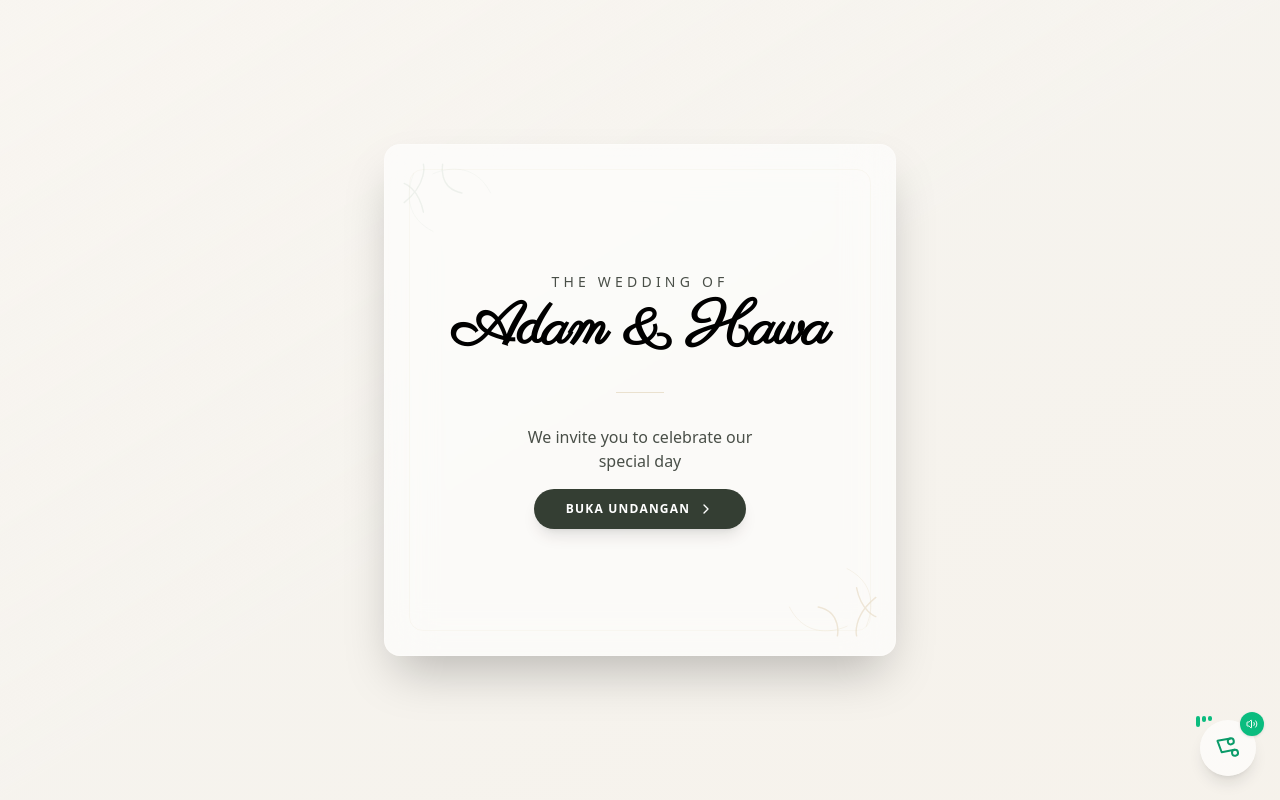
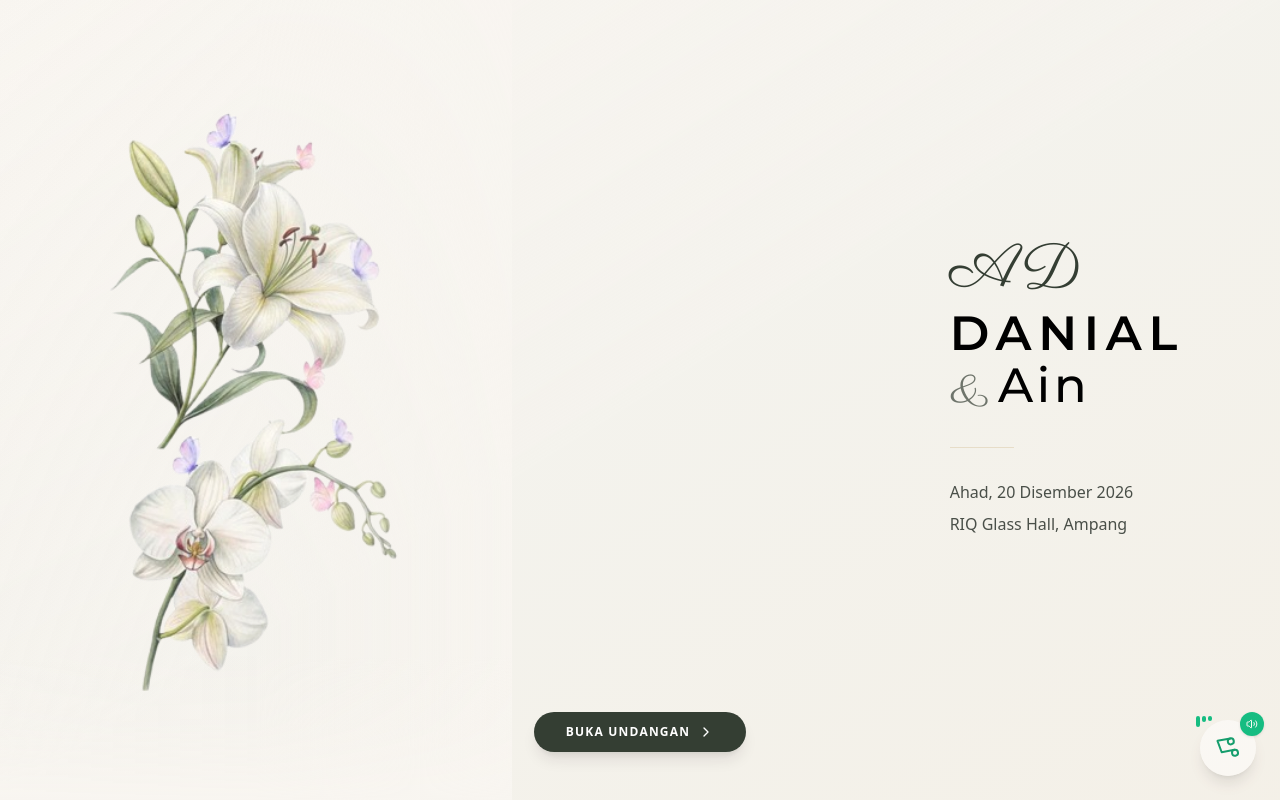
Before and after one commit to Zer0-01/next-sa-invitation, a Next.js app: page / in a window 1280 px wide. Built offline with nearby package versions, Linux system fonts and the light colour scheme; no server answers; the database is empty.

Commit message:
feat: add opening image and update invitation layout with new metadata and content

```diff
--- a/src/app/(public)/layout.tsx
+++ b/src/app/(public)/layout.tsx
@@ -1,5 +1,12 @@
+import type { Metadata } from "next";
 import BackgroundMusic from "@/components/BackgroundMusic";
 import InvitationOpening from "@/components/InvitationOpening";
+
+export const metadata: Metadata = {
+  title: "Danial & Ain | Undangan Perkahwinan",
+  description:
+    "Majlis perkahwinan Danial dan Ain pada Ahad, 20 Disember 2026 di RIQ Glass Hall, Ampang.",
+};
 
 export default function PublicLayout({
   children,
--- a/src/app/layout.tsx
+++ b/src/app/layout.tsx
@@ -16,8 +16,8 @@ const parisienne = Parisienne({
 });
 
 export const metadata: Metadata = {
-  title: "SA Invitation",
-  description: "Wedding invitation and admin portal",
+  title: "Undangan Perkahwinan",
+  description: "Laman undangan perkahwinan dan portal pentadbir",
 };
 
 export default function RootLayout({
@@ -26,7 +26,7 @@ export default function RootLayout({
   children: React.ReactNode;
 }>) {
   return (
-    <html lang="en">
+    <html lang="ms">
       <body
         className={`${montserrat.variable} ${parisienne.variable} antialiased`}
       >
--- a/src/components/InvitationOpening.tsx
+++ b/src/components/InvitationOpening.tsx
@@ -1,7 +1,8 @@
 "use client";
 
-import { motion, AnimatePresence } from "framer-motion";
-import { useState, useEffect } from "react";
+import { AnimatePresence, motion } from "framer-motion";
+import Image from "next/image";
+import { useEffect, useState } from "react";
 import { OpeningProvider, useOpening } from "./OpeningContext";
 
 const InvitationOpeningContent = ({ children }: { children: React.ReactNode }) => {
@@ -28,91 +29,112 @@ const InvitationOpeningContent = ({ children }: { children: React.ReactNode }) =
             initial={{ opacity: 1 }}
             exit={{
               opacity: 0,
-                            transition: { duration: 1, ease: "easeInOut" }
+              transition: { duration: 1, ease: "easeInOut" },
             }}
             className="fixed inset-0 z-100 flex items-center justify-center overflow-hidden"
           >
-                        {/* Background Layer with soft gradient */}
-                        <div className="absolute inset-0 bg-linear-to-br from-background via-sage/5 to-gold/5" />
+            <div className="absolute inset-0 bg-linear-to-br from-background via-sage/10 to-gold/10" />
+            <div className="absolute inset-y-0 left-[-18%] w-[72%] sm:left-0 sm:w-[56%] md:w-[40%]">
+              <Image
+                src="/images/opening-image.png"
+                alt="Ilustrasi bunga untuk pembukaan undangan"
+                fill
+                priority
+                className="scale-145 object-contain object-left-center opacity-95 sm:scale-120 md:scale-100"
+                sizes="(max-width: 640px) 72vw, (max-width: 768px) 56vw, 40vw"
+              />
+              <div className="absolute inset-0 bg-linear-to-r from-background/5 via-background/10 to-background/75" />
+              <div className="absolute inset-x-0 bottom-0 h-24 bg-linear-to-t from-background via-background/35 to-transparent md:h-36" />
+            </div>
 
-                        {/* Semi-transparent Overlay Card */}
             <motion.div
-                            initial={{ scale: 0.9, opacity: 0 }}
+              initial={{ scale: 0.96, opacity: 0 }}
               animate={{ scale: 1, opacity: 1 }}
               transition={{ duration: 1, ease: "easeOut" }}
-                            className="relative w-[90%] max-w-lg aspect-3/4 md:aspect-square flex flex-col items-center justify-center p-8 md:p-12 overflow-hidden rounded-2xl border border-white/20 shadow-2xl backdrop-blur-xl bg-white/60"
+              className="relative z-10 flex min-h-screen w-full flex-col px-5 pt-12 pb-8 sm:px-6 md:px-16 md:pt-16 md:pb-10 lg:px-24"
             >
-                            {/* SVG Decorative Corner - Top Left */}
-                            <div className="absolute top-0 left-0 w-32 h-32 md:w-48 md:h-48 opacity-40 text-sage rotate-0">
-                                <svg viewBox="0 0 200 200" fill="none" xmlns="http://www.w3.org/2000/svg" className="w-full h-full">
-                                    <path d="M40 20C40 20 45 40 20 60M20 40C20 40 35 45 40 70M60 20C60 20 55 45 80 50" stroke="currentColor" strokeWidth="1.5" strokeLinecap="round" />
-                                    <path d="M30 30C30 30 10 70 50 90M50 30C50 30 90 10 110 50" stroke="currentColor" strokeWidth="1" strokeLinecap="round" opacity="0.5" />
-                                </svg>
-                            </div>
-
-                            {/* SVG Decorative Corner - Bottom Right */}
-                            <div className="absolute bottom-0 right-0 w-32 h-32 md:w-48 md:h-48 opacity-40 text-gold rotate-180">
-                                <svg viewBox="0 0 200 200" fill="none" xmlns="http://www.w3.org/2000/svg" className="w-full h-full">
-                                    <path d="M40 20C40 20 45 40 20 60M20 40C20 40 35 45 40 70M60 20C60 20 55 45 80 50" stroke="currentColor" strokeWidth="1.5" strokeLinecap="round" />
-                                    <path d="M30 30C30 30 10 70 50 90M50 30C50 30 90 10 110 50" stroke="currentColor" strokeWidth="1" strokeLinecap="round" opacity="0.5" />
-                                </svg>
-                            </div>
-
-                            {/* Content */}
-                            <div className="relative z-10 flex flex-col items-center text-center space-y-6 md:space-y-8">
+              <div className="flex flex-1 items-center">
+                <div className="ml-auto w-[50%] pt-4 text-right sm:w-[44%] md:flex md:w-full md:items-center md:justify-end md:pt-0">
+                  <div className="space-y-7 md:max-w-md md:space-y-8 md:text-left">
                     <motion.div
                       initial={{ opacity: 0, y: 10 }}
                       animate={{ opacity: 1, y: 0 }}
                       transition={{ delay: 0.5, duration: 1 }}
                       className="space-y-2"
                     >
-                                    <p className="text-xs md:text-sm tracking-[0.3em] uppercase text-muted-foreground">
-                                        The Wedding Of
+                      <p className="font-serif text-5xl leading-none tracking-[0.08em] text-primary sm:text-5xl md:text-6xl">
+                        AD
                       </p>
-                                    <h2 className="text-4xl md:text-6xl font-serif font-bold tracking-tight text-foreground">
-                                        Adam & Hawa
+                      <div className="space-y-1">
+                        <h2 className="font-sans text-4xl font-semibold uppercase tracking-[0.14em] text-foreground sm:text-4xl md:text-5xl">
+                          DANIAL
                         </h2>
+                        <div className="flex items-baseline justify-end gap-2 md:justify-start">
+                          <p className="font-serif text-4xl leading-none text-primary/70 sm:text-4xl md:text-5xl">
+                            &
+                          </p>
+                          <h2 className="font-sans text-4xl font-medium tracking-[0.08em] text-foreground sm:text-4xl md:text-5xl">
+                            Ain
+                          </h2>
+                        </div>
+                      </div>
                     </motion.div>
 
                     <motion.div
                       initial={{ opacity: 0 }}
                       animate={{ opacity: 1 }}
                       transition={{ delay: 1, duration: 1 }}
-                                    className="w-12 h-px bg-gold/50"
+                      className="ml-auto h-px w-20 bg-gold/50 md:ml-0 md:w-16"
                     />
 
                     <motion.div
                       initial={{ opacity: 0, y: 10 }}
                       animate={{ opacity: 1, y: 0 }}
                       transition={{ delay: 1.2, duration: 1 }}
-                                    className="space-y-4"
+                      className="space-y-1 text-base font-light text-muted-foreground sm:text-base md:space-y-2 md:text-base"
                     >
-                                    <p className="text-sm md:text-base text-muted-foreground font-light max-w-[250px]">
-                                        We invite you to celebrate our special day
-                                    </p>
+                      <p>Ahad, 20 Disember 2026</p>
+                      <p>RIQ Glass Hall, Ampang</p>
+                    </motion.div>
+                  </div>
+                </div>
+              </div>
 
+              <motion.div
+                initial={{ opacity: 0, y: 10 }}
+                animate={{ opacity: 1, y: 0 }}
+                transition={{ delay: 1.4, duration: 1 }}
+                className="flex w-full justify-center pb-2"
+              >
                 <button
                   onClick={() => setIsOpen(true)}
-                                        className="group relative px-8 py-3 bg-primary text-primary-foreground rounded-full overflow-hidden transition-all duration-300 hover:scale-105 active:scale-95 shadow-lg hover:shadow-primary/20"
+                  className="group relative overflow-hidden rounded-full bg-primary px-8 py-3 text-primary-foreground shadow-lg transition-all duration-300 hover:scale-105 hover:shadow-primary/20 active:scale-95"
                 >
-                                        <span className="relative z-10 flex items-center gap-2 tracking-widest uppercase text-xs font-semibold">
+                  <span className="relative z-10 flex items-center gap-2 text-xs font-semibold uppercase tracking-widest">
                     Buka Undangan
-                                            <svg xmlns="http://www.w3.org/2000/svg" width="16" height="16" viewBox="0 0 24 24" fill="none" stroke="currentColor" strokeWidth="2" strokeLinecap="round" strokeLinejoin="round" className="transition-transform group-hover:translate-x-1"><path d="m9 18 6-6-6-6" /></svg>
+                    <svg
+                      xmlns="http://www.w3.org/2000/svg"
+                      width="16"
+                      height="16"
+                      viewBox="0 0 24 24"
+                      fill="none"
+                      stroke="currentColor"
+                      strokeWidth="2"
+                      strokeLinecap="round"
+                      strokeLinejoin="round"
+                      className="transition-transform group-hover:translate-x-1"
+                    >
+                      <path d="m9 18 6-6-6-6" />
+                    </svg>
                   </span>
-                                        <div className="absolute inset-0 bg-white/10 opacity-0 group-hover:opacity-100 transition-opacity" />
+                  <div className="absolute inset-0 bg-white/10 opacity-0 transition-opacity group-hover:opacity-100" />
                 </button>
               </motion.div>
-                            </div>
-
-                            {/* Inner border frame */}
-                            <div className="absolute inset-4 md:inset-6 border border-gold/10 rounded-xl pointer-events-none" />
             </motion.div>
           </motion.div>
         )}
       </AnimatePresence>
-            <main className={`${!isOpen ? "h-screen overflow-hidden" : ""}`}>
-                {children}
-            </main>
+      <main className={!isOpen ? "h-screen overflow-hidden" : ""}>{children}</main>
     </>
   );
 };
```
Also changed, not shown: public/images/opening-image.png (added). Lines whose indentation alone changed are shown as unchanged.
